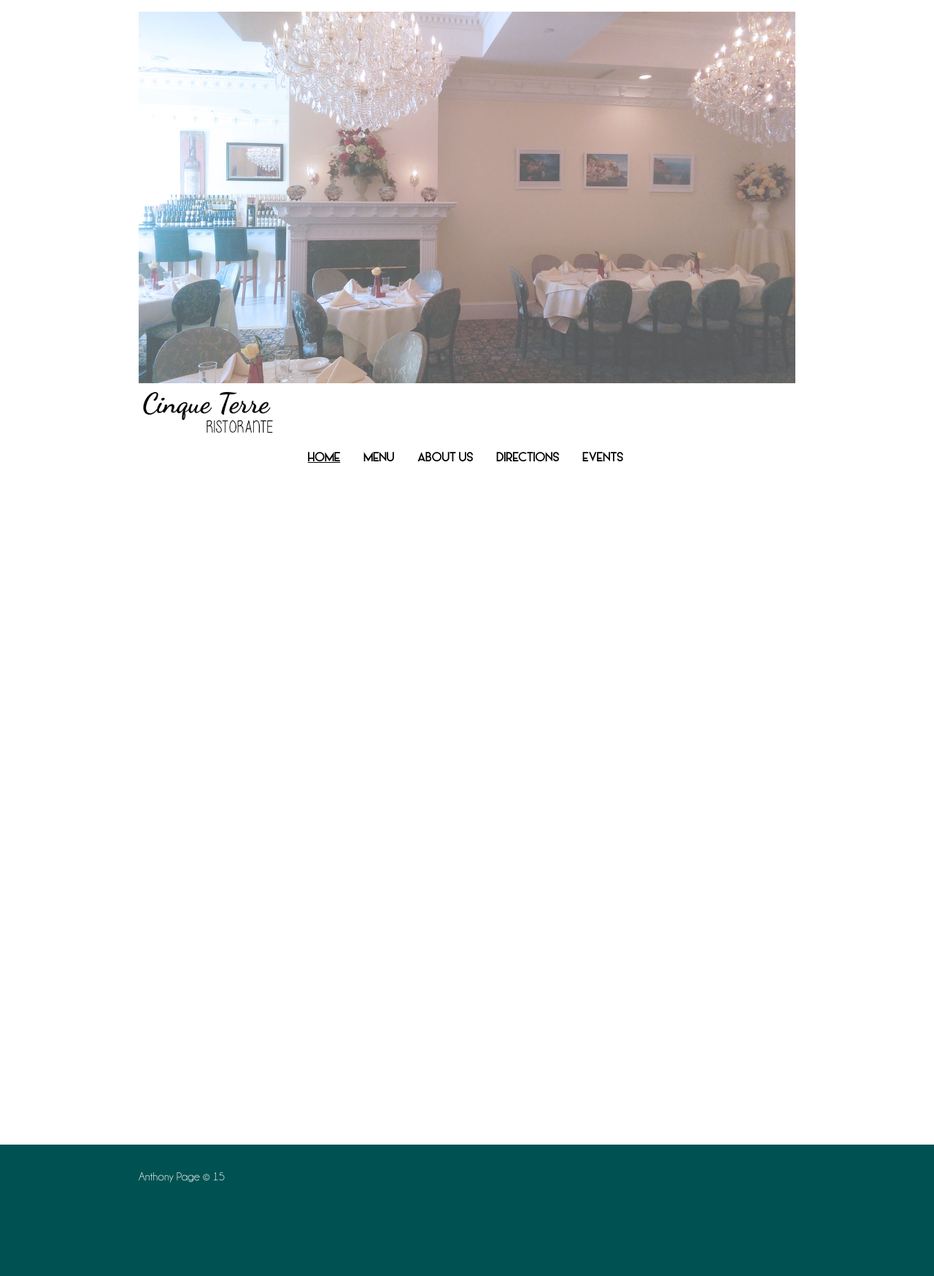
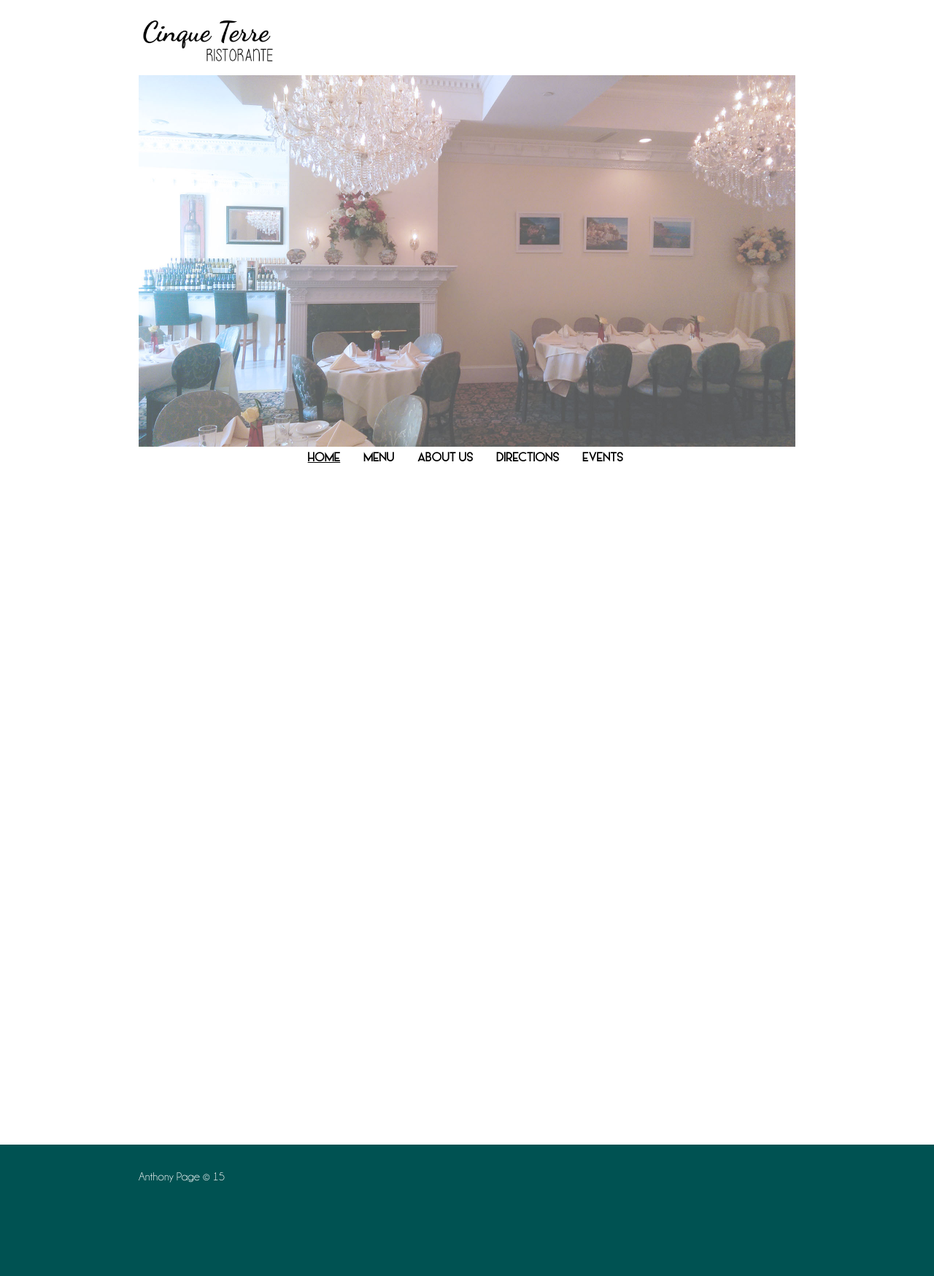
Before and after one commit to cinqueterreli/cinqueterre.github.io, a Jekyll site: the page built from 00index.html, in a window 1280 px wide. Shown: the whole page at 73% size. Built offline with Jekyll 4.4.1, drawn with Linux system fonts in a browser that asks for light colours.

Commit message:
Update header.html

```diff
--- a/_includes/header.html
+++ b/_includes/header.html
@@ -1,7 +1,7 @@
 <header class="site-header cf">
     <div class="container">
+        <a class="site-title" href="{{site.url}}"><img class="site-logo" src="images/CTLogoB&W.png" alt="Cinque Terre"></a>
         <img src="/images/homepageHeader2.jpg" alt="Cinque Terre Main Dining Room" class="header-image">
-        <a class="site-title" href="{{site.url}}"><img class="site-logo" src="images/CTLogoB&W.png" alt="Cinque Terre"></a>
         <nav class="navbar">
             <ul class="header-nav">
                 {% for nav in site.pages %}
```
